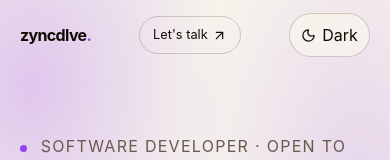
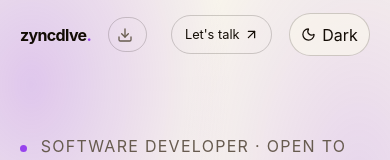
Before and after one commit to zyncdlve/zyrille-portfolio, a Next.js app: page / in a window 390 px wide. Shown: the top 160 px of the page. Built offline with nearby package versions, Linux system fonts and the light colour scheme.

Commit message:
feat: enhance site-nav and media query adjustments

```diff
--- a/app/globals.css
+++ b/app/globals.css
@@ -188,12 +188,21 @@
   margin-inline: auto;
   padding-inline: clamp(1.25rem, 4vw, 4.5rem);
 }
+
 .site-nav {
   height: 86px;
   display: flex;
   align-items: center;
   justify-content: space-between;
+  position: sticky;
+  top: 0;
+  z-index: 30;
+  background: transparent;
+  backdrop-filter: none;
+  -webkit-backdrop-filter: none;
+  border-bottom: 1px solid transparent;
 }
+
 .wordmark {
   font-size: 1rem;
   font-weight: 700;
@@ -213,7 +222,8 @@
 .text-link:hover {
   color: color-mix(in oklab, var(--foreground), var(--accent) 65%);
 }
-.nav-contact {
+.nav-contact,
+.resume-link {
   display: flex;
   align-items: center;
   gap: 0.25rem;
@@ -221,6 +231,16 @@
   padding: 0.55rem 0.8rem;
   border-radius: 999px;
 }
+
+.resume-link {
+  color: var(--muted-foreground);
+}
+
+.resume-link:hover {
+  color: var(--foreground);
+  border-color: var(--accent);
+}
+
 .hero {
   min-height: 680px;
   padding-top: 7rem;
@@ -455,7 +475,7 @@ h2 span {
 }
 
 .project-modal::before {
-  content: '';
+  content: "";
   position: absolute;
   top: 0;
   left: 0;
@@ -470,7 +490,7 @@ h2 span {
 }
 
 .project-modal::after {
-  content: '';
+  content: "";
   position: absolute;
   top: 0;
   left: 0;
@@ -654,6 +674,7 @@ h2 span {
 .contact-links a:hover {
   color: var(--foreground);
 }
+
 .site-footer {
   max-width: 1440px;
   margin-inline: auto;
@@ -665,25 +686,40 @@ h2 span {
   color: var(--muted-foreground);
   font: 0.68rem var(--font-mono);
 }
+
 .site-footer a:hover {
   color: var(--foreground);
 }
+
 @media (max-width: 700px) {
   .site-nav {
     height: 70px;
   }
-  .site-nav nav a:not(.nav-contact) {
+  .site-nav nav a:not(.nav-contact):not(.resume-link) {
     display: none;
   }
+  .resume-link {
+    padding: 0.55rem;
+  }
+  .resume-link {
+    font-size: 0;
+  }
+  .resume-link svg {
+    width: 16px;
+    height: 16px;
+  }
+
   .page-grid,
   .contact-section {
     grid-template-columns: 1fr;
     gap: 1.5rem;
   }
+
   .hero {
     min-height: 620px;
     padding-top: 4rem;
   }
+
   .hero-copy,
   .about-content,
   .work-heading,
@@ -692,6 +728,7 @@ h2 span {
   .contact-content {
     grid-column: 1;
   }
+
   .hero-note {
     right: 1.25rem;
   }
--- a/components/portfolio/portfolio-page.tsx
+++ b/components/portfolio/portfolio-page.tsx
@@ -31,6 +31,13 @@ function Nav() {
         <a href="#about">About</a>
         <a href="#work">Work</a>
         <a href="#stack">Stack</a>
+        <a
+          className="resume-link"
+          href="/Zyrille Nichole Quilit-Resume.pdf"
+          download="Zyrille Nichole Quilit-Resume.pdf"
+        >
+          <Download size={15} /> Resume
+        </a>
         <a className="nav-contact" href="#contact">
           Let&apos;s talk <ArrowUpRight size={15} />
         </a>
```
Also changed, not shown: 1 other file (tests, documents, lock files or other folders).
